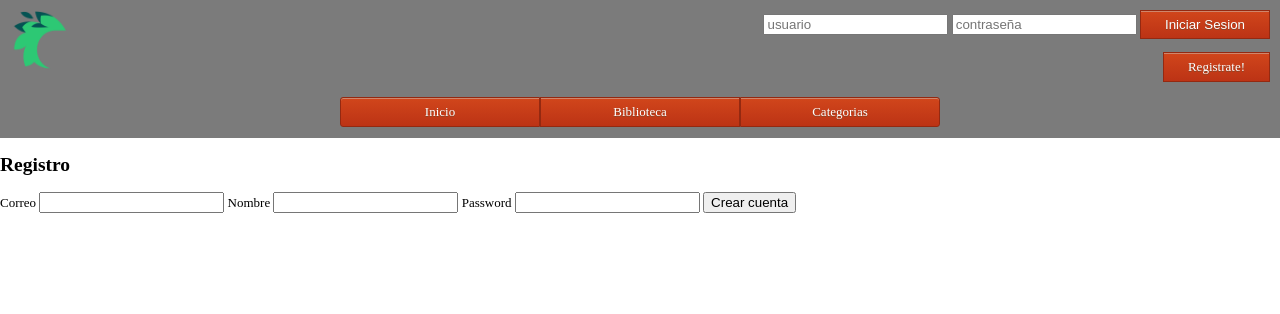
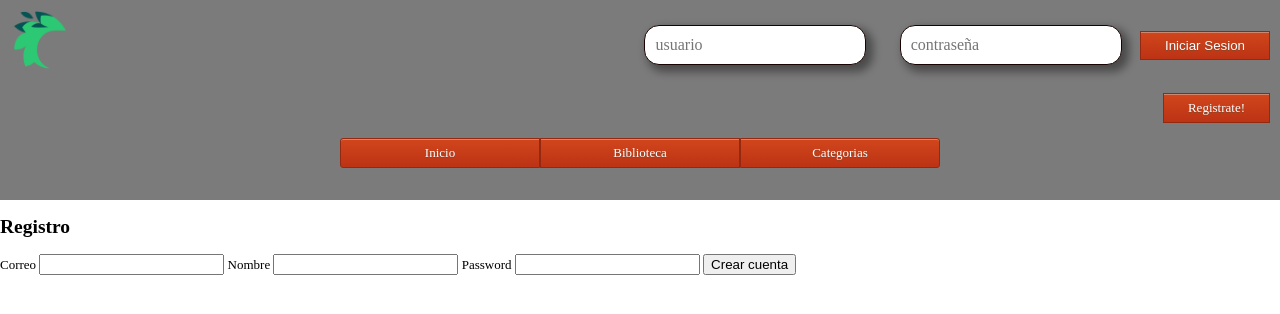
Before and after one commit to AdrianRubioT/proyectoDAW, a PHP site: page /registro.php in a window 1280 px wide. Shown: the top 314 px of the page. Run offline with PHP 8.4, Linux system fonts and the light colour scheme.

Commit message:
aniadido la clase input

```diff
--- a/vista/menu/form_Inicio_Sesion.php
+++ b/vista/menu/form_Inicio_Sesion.php
@@ -1,7 +1,7 @@
 
 <form action="<?php echo "index.php"; ?>" method="POST">
-    <input type="text" name="user" placeholder="usuario"/>
-    <input type="password" name="password" placeholder="contraseña" />
+    <input class="input" type="text" name="user" placeholder="usuario"/>
+    <input class="input" type="password" name="password" placeholder="contraseña" />
     <input class="boton" type="submit" name="iniciarSesion" value="Iniciar Sesion"/>
 </form>
 <div calss="error"><?php echo $sesionError ?></div>
```
